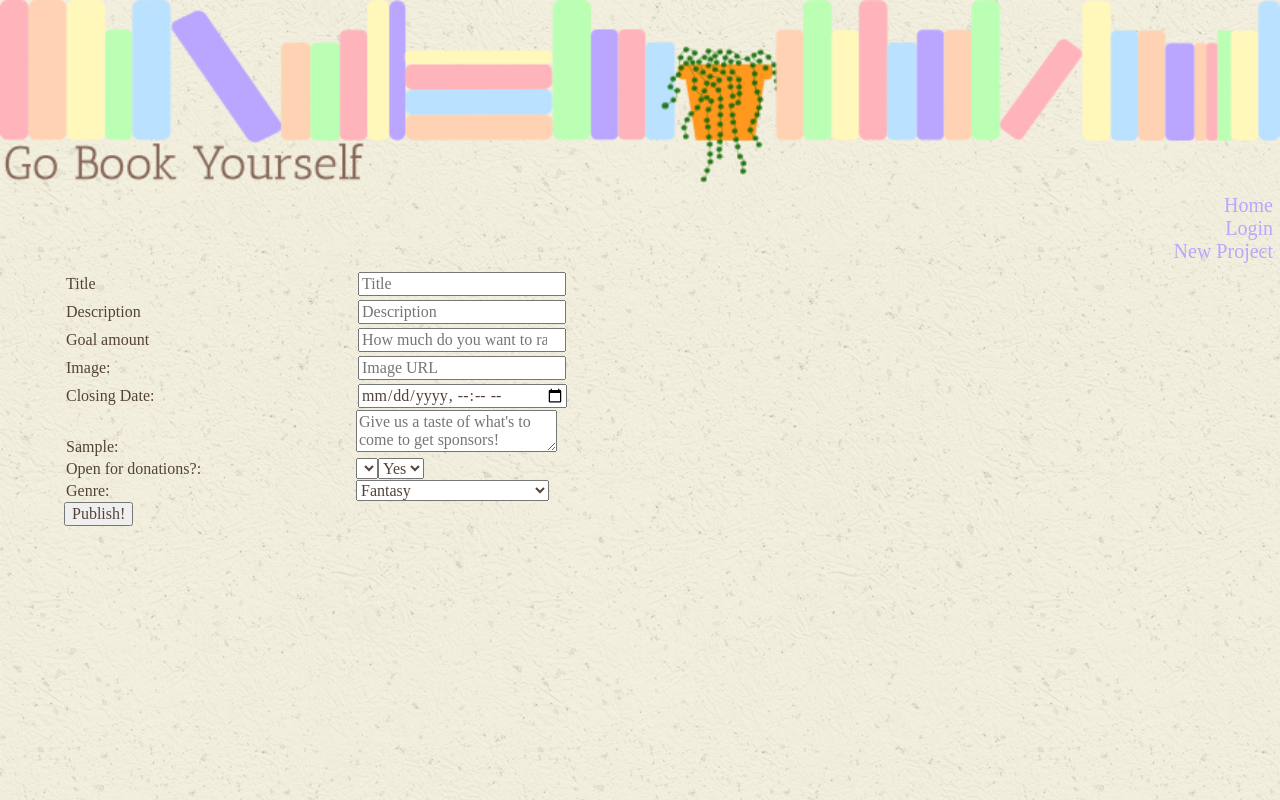
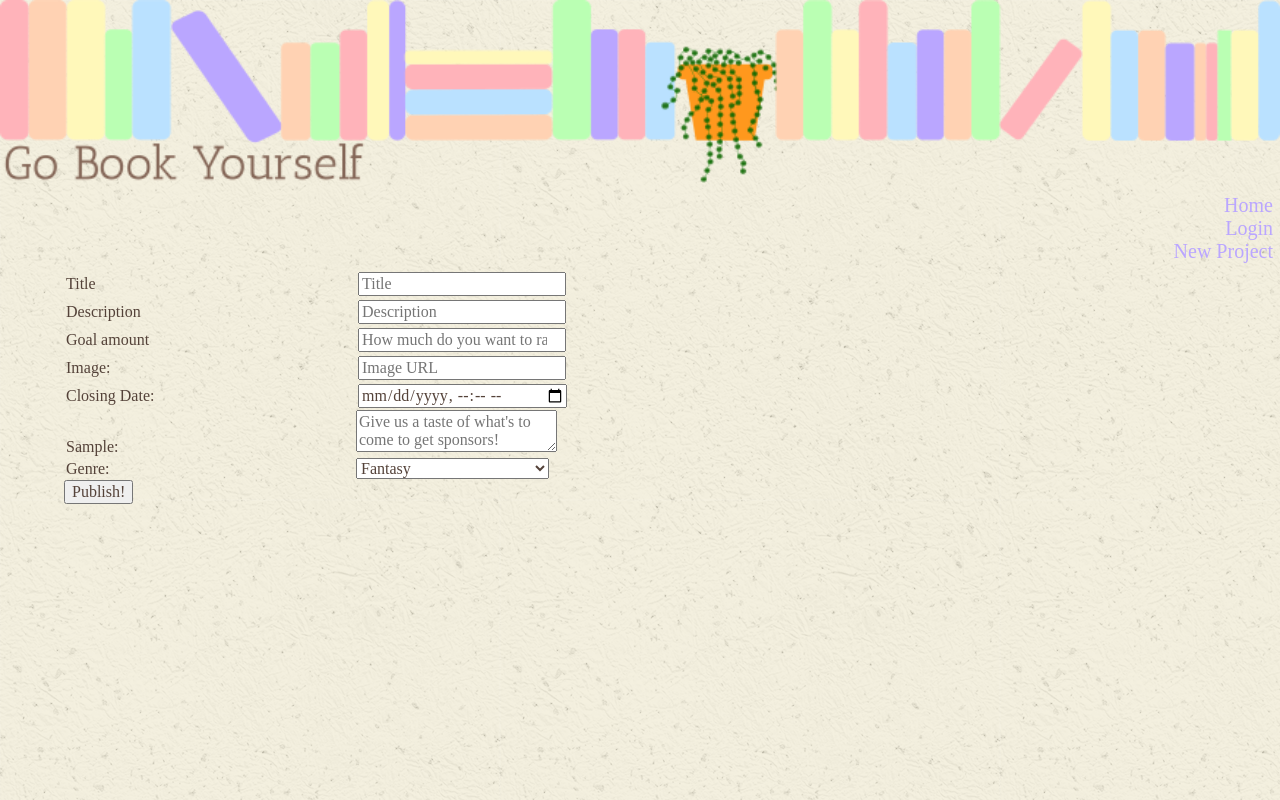
Before and after one commit to Phobacloh/FrontEnd, a React (Create React App) app: page /post_project in a window 1280 px wide. Built offline with nearby package versions, Linux system fonts and the light colour scheme; a web font is replaced by a local one.

Commit message:
Project Creation is a'workin'!
Genre and Category ID issue you ninny

```diff
--- a/src/components/ProjectForm/ProjectForm.jsx
+++ b/src/components/ProjectForm/ProjectForm.jsx
@@ -19,7 +19,6 @@ function ProjectForm() {
     date_closed: "",
     sample: "",
     category: "",
-    is_open: null,
   });
   const history = useHistory();
 
@@ -27,6 +26,7 @@ function ProjectForm() {
   const handleChange = (e) => {
     console.log(e);
     const { id, value } = e.target;
+    console.log("---->", id, value);
     setProject((prevProject) => ({
       ...prevProject,
       [id]: value,
@@ -48,9 +48,16 @@ function ProjectForm() {
 
   const handleSubmit = (e) => {
     e.preventDefault();
+    console.log(project.date_closed);
+    console.log(project.title);
+    console.log(project.category);
 
-    project.category = "Mystery";
-    project.date_closed = "2020-09-19T13:35:00Z";
+    // project.category = "Mystery";
+    // project.date_closed = "2020-09-19T13:35:00Z";
+    // project.title = Book
+    // project.goal = 300
+    // project.image = ""
+
     project.is_open = true;
     if (
       project.title
@@ -130,18 +137,10 @@ function ProjectForm() {
         />
       </div>
       <div>
-        <label htmlFor="is_open">Open for donations?:</label>
-        <select type="select" id="is_open" onChange={handleChange} />
-        <select type="select" id="is_open">
-          <option value="true">Yes</option>
-          <option value="false">No</option>
-        </select>
-      </div>
-      <div>
         <label htmlFor="category">Genre:</label>
         <select
           type="select"
-          id="genre"
+          id="category"
           placeholder="Genre!"
           onChange={handleChange}
         >
```
